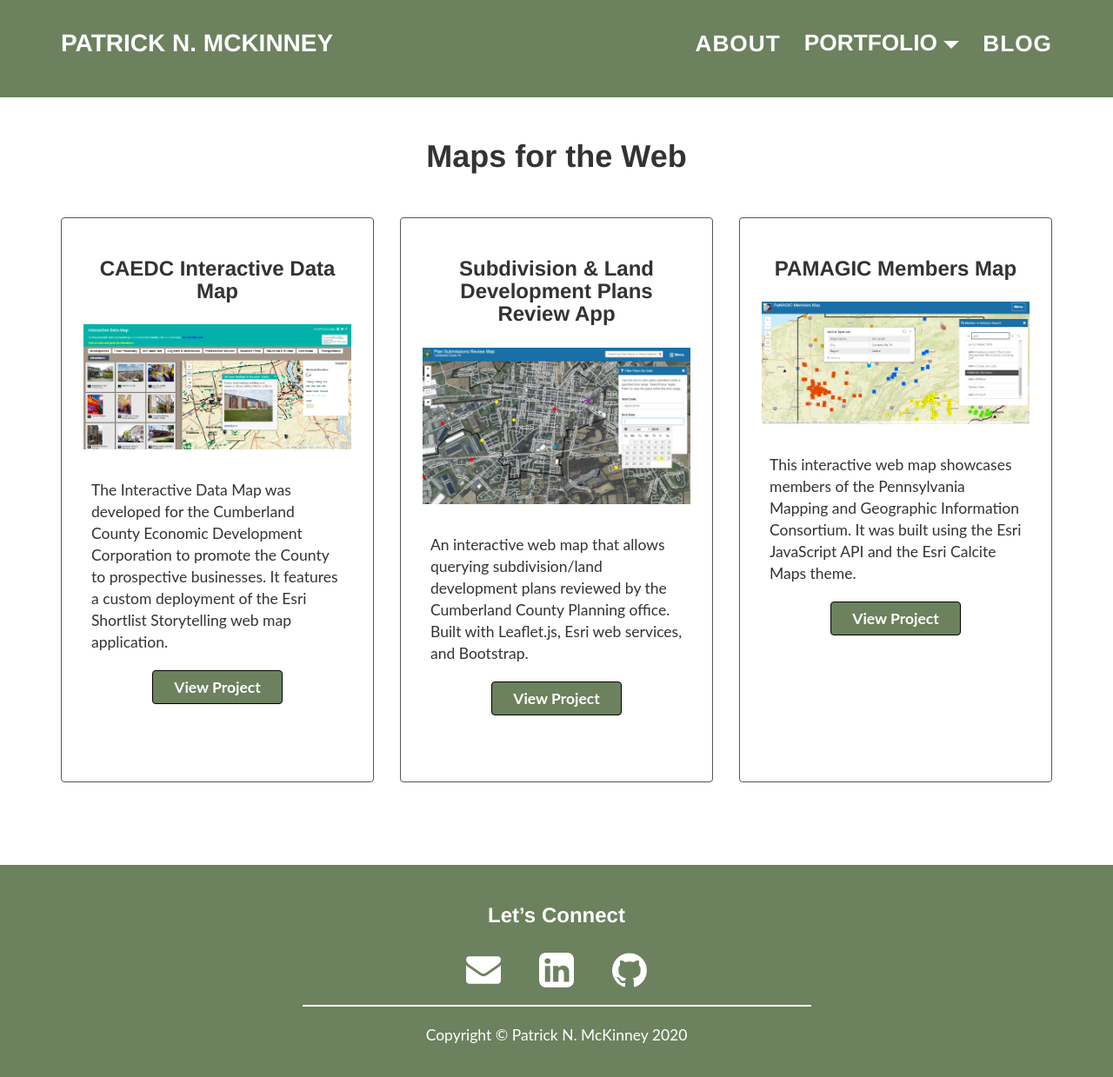
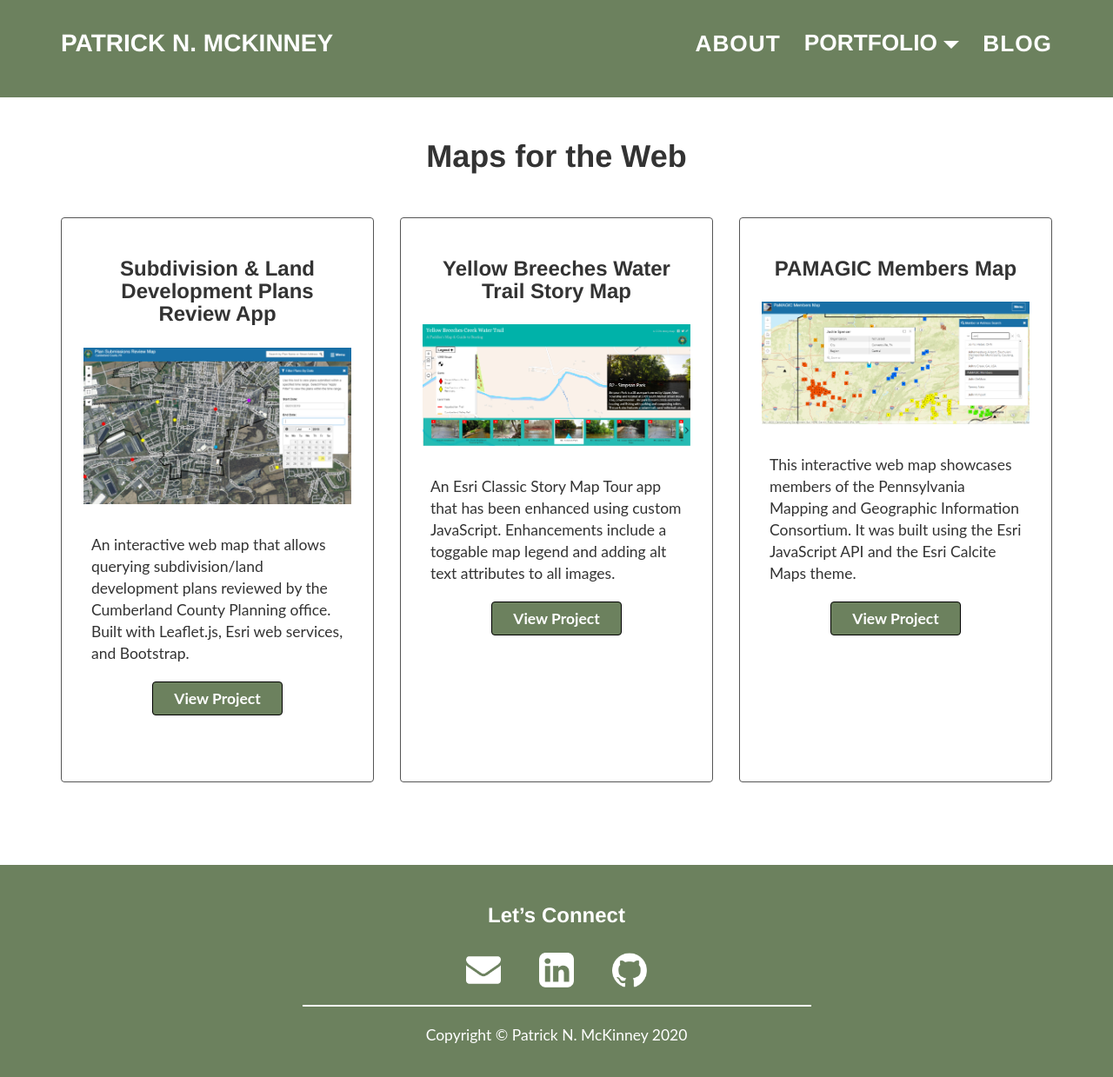
Before and after one commit to pmacMaps/website-live-test, a Jekyll site: the page built from portfolio_pages/web_maps.md, in a window 1280 px wide and 1248 px high. Shown: the top 1239 px of the window at 87% size. Built offline with Jekyll 4.4.1, drawn with Linux system fonts in a browser that asks for light colours.

Commit message:
Update web map projects
delete old pages and images

```diff
--- a/_data/featuredProjects.json
+++ b/_data/featuredProjects.json
@@ -1,7 +1,7 @@
 [
     {
         "title": "Subdivision &#38; Land Development Plans Review App",
-        "url": "https://gis.ccpa.net/sld/activity/",
+        "url": "/portfolio/product/saldo-review-map",
         "teaser": "An interactive web map that allows querying subdivision/land development plans reviewed by the Cumberland County Planning office.  Built with Leaflet.js, Esri web services, and Bootstrap.",
         "image": "date-picker-map-screenshot.png",
         "image-alt": "screen shot of a web map app"
--- a/_data/projects/webMaps.json
+++ b/_data/projects/webMaps.json
@@ -1,17 +1,17 @@
 [
-    {
-        "title": "CAEDC Interactive Data Map",
-        "image": "idm-app-screenshot.png",
-        "image-alt": "screen shot of the Interactive Data Map web map application",
-        "url": "/portfolio/product/interactive-data-map",
-        "teaser": "The Interactive Data Map was developed for the Cumberland County Economic Development Corporation to promote the County to prospective businesses.  It features a custom deployment of the Esri Shortlist Storytelling web map application."
-    },
     {
         "title": "Subdivision &#38; Land Development Plans Review App",
         "image": "date-picker-map-screenshot.png",
         "image-alt": "screen shot of a web map app",
-        "url": "https://gis.ccpa.net/sld/activity/",
+        "url": "/portfolio/product/saldo-review-map",
         "teaser": "An interactive web map that allows querying subdivision/land development plans reviewed by the Cumberland County Planning office.  Built with Leaflet.js, Esri web services, and Bootstrap."
+    },
+    {
+        "title": "Yellow Breeches Water Trail Story Map",
+        "image": "yellow-breeches-map-tour-screenshot.PNG",
+        "image-alt": "screen shot of a web map app",
+        "url": "/portfolio/product/yellow-breeches-map-tour",
+        "teaser": "An Esri Classic Story Map Tour app that has been enhanced using custom JavaScript.  Enhancements include a toggable map legend and adding alt text attributes to all images."
     },
     {
         "title": "PAMAGIC Members Map",
--- a/portfolio_singles/interactive-data-map.html
+++ /dev/null
@@ -1,36 +0,0 @@
----
-layout: page
-title: Portfolio - CAEDC Interactive Data Map
-description: Summary of the project to develop the CAEDC Interactive Data Map. Patrick N. McKinney is a cartographer (GIS) and developer interested in telling the stories of communities through maps and technology.
-page: pf-single
-permalink: /portfolio/product/interactive-data-map
----
-
-<section>
-    <div class="container">
-        <div class="row">
-            <div class="col-md-12">
-                <h1 class="text-center">Interactive Data Map</h1>
-                <hr />
-                <p>The Interactive Data Map was developed for the Cumberland Area Economic Development Corporation to replace their existing application built with Google Maps Engine, as that platform was being deprecated.  The map showcases various businesses and cultural/recreational opportunities in and around Cumberland County, Pennsylvania.</p>
-                <p>The map was a custom deployment of the Esri Shortlist Story Map product.  In addition to applying a branded look, the following enhancements were added:</p>
-                <ul>
-                    <li>A toggable legend</li>
-                    <li>A mobile loading screen</li>
-                    <li>Custom text that appeared in the header when the “Attractions” tab is selected</li>
-                </ul>
-                <hr />
-            </div>
-        </div>
-        <div class="row">
-            <div class="col-md-12">
-                <a class="text-center pf-link btn btn-primary" href="https://map.cumberlandbusiness.com/" target="_blank" rel="noopener">View Map</a>
-            </div>
-        </div>
-        <div class="row img-container">
-            <div class="col-md-12">
-                <img alt="screen shot of the Interactive Data Map web map application" class="img-responsive center-block" src="{{ site.url }}/assets/images/portfolio/idm-app-screenshot.png" />
-            </div>
-        </div>
-    </div>
-</section>
--- /dev/null
+++ b/portfolio_singles/saldo-review-map.html
@@ -0,0 +1,37 @@
+---
+layout: page
+title: Portfolio - Subdivision &#38; Land Development Plans Review App
+description: Summary of developing the Cumberland County Subdivision &#38; Land Development Plans Review web map. Patrick N. McKinney is a cartographer (GIS) and developer interested in telling the stories of communities through maps and technology.
+page: pf-single
+permalink: /portfolio/product/saldo-review-map
+---
+
+<section>
+    <div class="container">
+        <div class="row">
+            <div class="col-md-12">
+                <h1 class="text-center">Subdivision &#38; Land Development Plans Review Map</h1>
+                <hr />
+                <p>This web map app was developed for the Cumberland County Planning Commission.  It shows subdivision and land development plans that have been reviewed by the Planning office.  Planning staff add points to the map using a secured feature service on ArcGIS Portal.  A non-editable public map service pointing to the same dataset is displayed on this web map.</p>
+                <p>By default, the app displays any plans reviewed in the current year.  There are multiple ways for users to change the date filter:</p>
+                <ul>
+                    <li>Select a start and end date</li>
+                    <li>Select a single year</li>
+                    <li>Select multiple years</li>
+                </ul>
+                <p>The technology stack for this app includes Leaflet.js, various Leaflet plugins, Esri REST services, Bootstrap, jQuery, and jQuery UI.</p>
+                <hr />
+            </div>
+        </div>
+        <div class="row">
+            <div class="col-md-12">
+                <a class="text-center pf-link btn btn-primary" href="https://gis.ccpa.net/sld/activity/" target="_blank" rel="noopener">View Map</a>
+            </div>
+        </div>
+        <div class="row img-container">
+            <div class="col-md-12">
+                <img alt="screen shot of a web map app" class="img-responsive center-block" src="{{ site.url }}/assets/images/portfolio/date-picker-map-screenshot.png" />
+            </div>
+        </div>
+    </div>
+</section>
--- /dev/null
+++ b/portfolio_singles/yellow-breeches-map-tour.html
@@ -0,0 +1,37 @@
+---
+layout: page
+title: Portfolio - Yellow Breeches Creek Water Trail Story Map
+description: Summary of developing the Yellow Breeches Creek Water Trail story map. Patrick N. McKinney is a cartographer (GIS) and developer interested in telling the stories of communities through maps and technology.
+page: pf-single
+permalink: /portfolio/product/yellow-breeches-map-tour
+---
+
+<section>
+    <div class="container">
+        <div class="row">
+            <div class="col-md-12">
+                <h1 class="text-center">Yellow Breeches Creek Water Trail Story Map</h1>
+                <hr />
+                <p>This web map app was developed as an online supplement to the printed water trail guide for the Yellow Breeches Creek.  During the summer, many people swim, fish, and paddle along this popular spot.</p>
+                <p>This map is built using the Esri Story Map Tour template (now considered a "Classic Story Map").  Custom CSS rules were applied to give the site a branding similar to the Cumberland County tourism agency.</p>
+                <p>This app features many JavaScript enhancements.  Using the Esri JavaScript API, a toggable map legend has been added to the app.  The code for this is available on a <a href="https://github.com/pmacMaps/esri-storymap-tour-legend" target="_blank" rel="noopener">GitHub repository.</a></p>
+                <p>One issue I have with the Esri COTS solutions built on the 3.x version of the JavaScript API is that they do not deal with the <em>alt</em> attribute for images.  I added a custom solution to add this attribute to the images that load on the story map.  Below, are links to sample code snippets:</p>
+                <ul>
+                    <li><a href="https://gist.github.com/pmacMaps/5d50a947107ac920354a9d3cf3c060c0" target="_blank" rel="noopener">Story Map Tour</a></li>
+                    <li><a href="https://gist.github.com/pmacMaps/610f0fff3ebfd864ff079e874f8f1b0c" target="_blank" rel="noopener">Story Map Series</a></li>
+                </ul>
+                <hr />
+            </div>
+        </div>
+        <div class="row">
+            <div class="col-md-12">
+                <a class="text-center pf-link btn btn-primary" href="https://gis.ccpa.net/storymaps/yellowbreeches/" target="_blank" rel="noopener">View Map</a>
+            </div>
+        </div>
+        <div class="row img-container">
+            <div class="col-md-12">
+                <img alt="screen shot of a web map app" class="img-responsive center-block" src="{{ site.url }}/assets/images/portfolio/yellow-breeches-map-tour-screenshot.PNG" />
+            </div>
+        </div>
+    </div>
+</section>
```
Also changed, not shown: portfolio_singles/recycling-disposal-map.html (deleted, +0 -38 lines), assets/images/portfolio/dirty-industry-stack-factory-github.jpg (deleted), assets/images/portfolio/dirty-industry-stack-factory.jpg (deleted), assets/images/portfolio/idm-app-screenshot.png (deleted), assets/images/portfolio/idm-social-banner.jpg (deleted), assets/images/portfolio/klm-screenshot.png (deleted), assets/images/portfolio/rd-map-screenshot.png (deleted), assets/images/portfolio/shortlist-app-screenshot.png (deleted), assets/images/portfolio/yellow-breeches-map-tour-screenshot.PNG (added).
